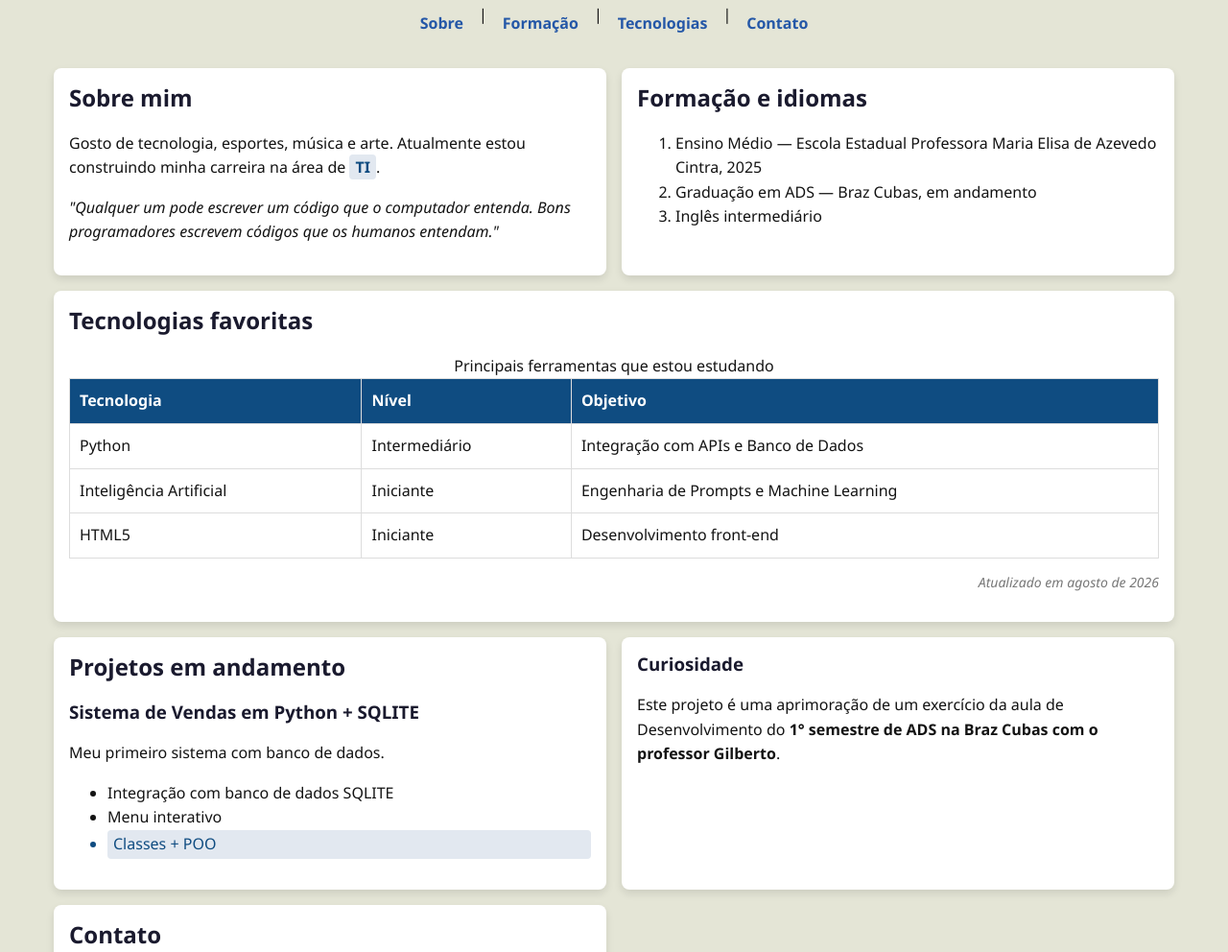
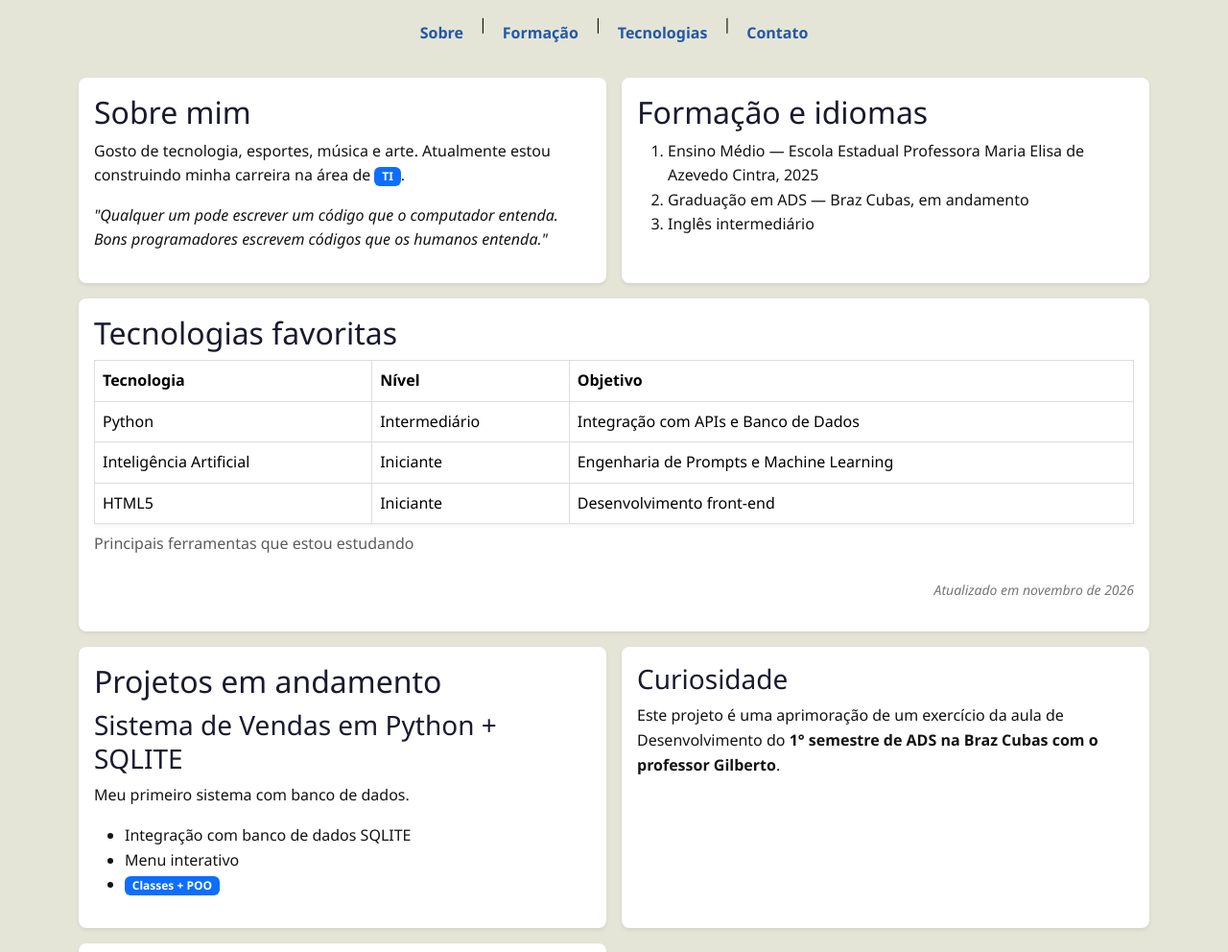
Before and after one commit to raphaelr0drigues/site-pessoal, a plain HTML site: page curriculo.html in a window 1280 px wide. Shown: the part 239-1231 px from the top of the page at 96% size. Drawn offline with nearby package versions, Linux system fonts and the light colour scheme.

Commit message:
feat: aprimora curriculo.html com a estilização bootstrap

```diff
--- a/curriculo.html
+++ b/curriculo.html
@@ -4,11 +4,12 @@
     <meta charset="UTF-8">
     <meta name="viewport" content="width=device-width, initial-scale=1.0">
     <title>Raphael - Currículo</title>
+    <link href="https://cdn.jsdelivr.net/npm/bootstrap@5.3.8/dist/css/bootstrap.min.css" rel="stylesheet">
     <link rel="stylesheet" href="css/estilos.css">
 </head>
 <body>
     <header class="site-header">
-        <button id="theme-toggle" class="theme-btn">Alternar Tema</button>
+        <button id="theme-toggle" class="theme-btn btn btn-sm" aria-pressed="false">Alternar Tema</button>
         <nav class="menu" aria-label="Navegação principal">
             <ul>
                 <li><a href="index.html">Início</a></li>
@@ -28,14 +29,14 @@
         </nav>
     </header>
 
-    <main class="curriculo-grid">
-        <section id="sobre" class="cartao">
+    <main class="container curriculo-grid">
+        <section id="sobre" class="cartao shadow-sm">
             <h2>Sobre mim</h2>
-            <p>Gosto de tecnologia, esportes, música e arte. Atualmente estou construindo minha carreira na área de <strong class="destaque">TI</strong>.</p>
-            <p><em>"Qualquer um pode escrever um código que o computador entenda. Bons programadores escrevem códigos que os humanos entendam."</em></p>
+            <p>Gosto de tecnologia, esportes, música e arte. Atualmente estou construindo minha carreira na área de <span class="badge text-bg-primary">TI</span>.</p>
+            <p><em>"Qualquer um pode escrever um código que o computador entenda. Bons programadores escrevem códigos que os humanos entenda."</em></p>
         </section>
 
-        <section id="formacao" class="cartao">
+        <section id="formacao" class="cartao shadow-sm">
             <h2>Formação e idiomas</h2>
             <ol>
                 <li>Ensino Médio — Escola Estadual Professora Maria Elisa de Azevedo Cintra, 2025</li>
@@ -44,10 +45,10 @@
             </ol>
         </section>
 
-        <section id="tecnologias" class="cartao">
+        <section id="tecnologias" class="cartao shadow-sm">
             <h2>Tecnologias favoritas</h2>
-            <div class="tabela-responsiva">
-            <table>
+            <div class="table-responsive">
+                <table class="table table-hover">
                     <caption>Principais ferramentas que estou estudando</caption>
                     <thead>
                         <tr>
@@ -63,41 +64,41 @@
                     </tbody>
                 </table>
             </div>
-            <p class="atualizado">Atualizado em agosto de 2026</p>
+            <p class="atualizado">Atualizado em novembro de 2026</p>
         </section>
 
-        <section id="projetos" class="cartao">
+        <section id="projetos" class="cartao shadow-sm">
             <h2>Projetos em andamento</h2>
             <h3>Sistema de Vendas em Python + SQLITE</h3>
             <p>Meu primeiro sistema com banco de dados.</p>
             <ul>
                 <li>Integração com banco de dados SQLITE</li>
                 <li>Menu interativo</li>
-                <li class="destaque">Classes + POO</li>
+                <li><span class="badge text-bg-primary">Classes + POO</span></li>
             </ul>
         </section>
 
-        <section id="Curiosidade" class="cartao">
+        <section id="Curiosidade" class="cartao shadow-sm">
             <h3>Curiosidade</h3>
             <p>Este projeto é uma aprimoração de um exercício da aula de Desenvolvimento do <strong>1° semestre de ADS na Braz Cubas com o professor Gilberto</strong>.</p>
         </section>
 
-        <section id="contato" class="cartao">
+        <section id="contato" class="cartao shadow-sm">
             <h2>Contato</h2>
             <p>Segue minhas informações de contato:</p>
             <ul>
-                <li><a href="https://github.com/raphaelr0drigues" target="_blank">GitHub</a></li>
-                <li><a href="https://www.linkedin.com/in/raphael-rodrigues-8273823a8/" target="_blank">LinkedIn</a></li>
+                <li><a href="https://github.com/raphaelr0drigues" target="_blank" rel="noopener noreferrer">GitHub</a></li>
+                <li><a href="https://www.linkedin.com/in/raphael-rodrigues-8273823a8/" target="_blank" rel="noopener noreferrer">LinkedIn</a></li>
                 <li><a href="mailto:raphaelrique2@gmail.com">E-mail</a></li>
             </ul>
             <figure style="text-align: center;">
-                <img src="https://img.band.com.br/image/2026/02/01/memphis-depay-atacante-do-corinthians-184313.png" alt="Foto de Raphael Rodrigues" width="300">
-                <figcaption>Raphael Rodrigues — desenvolvedor em formação.</figcaption>
+                <img src="https://img.band.com.br/image/2026/02/01/memphis-depay-atacante-do-corinthians-184313.png" alt="Memphis Depay, atacante do Corinthians" width="300" class="rounded">
+                <figcaption>Jogador do Corinthians — time do coração.</figcaption>
             </figure>
         </section>
     </main>
 
-    <footer style="text-align: center; margin-top: 40px; padding-top: 20px; border-top: 1px solid #ddd; color: #777;">
+    <footer class="site-footer">
         <p><em>Feito por Raphael Rodrigues</em></p>
         <p>Suzano, SP — 2026</p>
     </footer>
```
Lines whose indentation alone changed are shown as unchanged.
